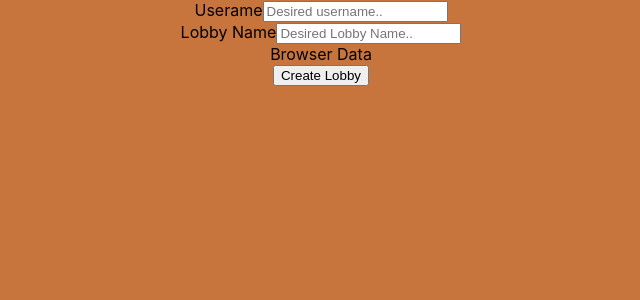
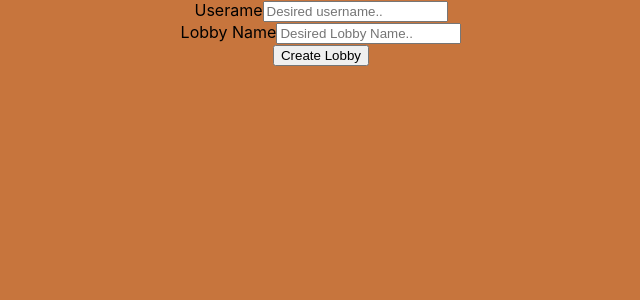
Before and after one commit to LucasLaibly/Intrusion-UI, a Next.js app: page /lobby/create in a window 1280 px wide. Shown: the top 300 px of the page, without its empty margins (319-959 px from the left). Built offline with nearby package versions, Linux system fonts and the light colour scheme.

Commit message:
no check boxes yet

```diff
--- a/pages/lobby/create.js
+++ b/pages/lobby/create.js
@@ -16,9 +16,6 @@ export default function CreateALobby() {
             <label for="lname">Lobby Name</label>
             <input type="text" id="lobbyname" name="lobbyname" placeholder="Desired Lobby Name.."/>
           </div>
-          <div className="form-group">Browser Data
-            <label type="checkbox"></label>
-          </div>
 
           <input type="submit" value="Create Lobby"/>
         </form>
```
